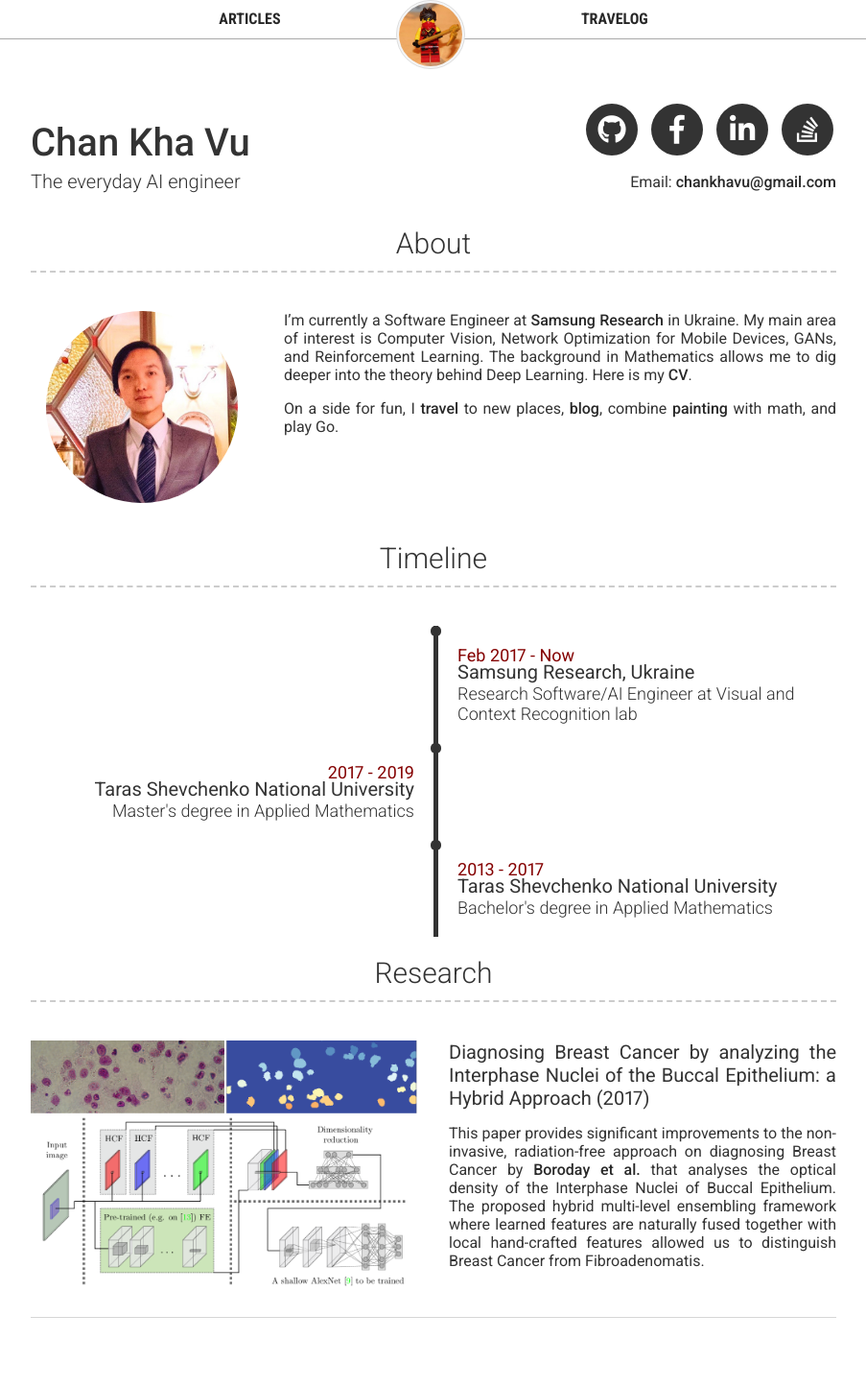
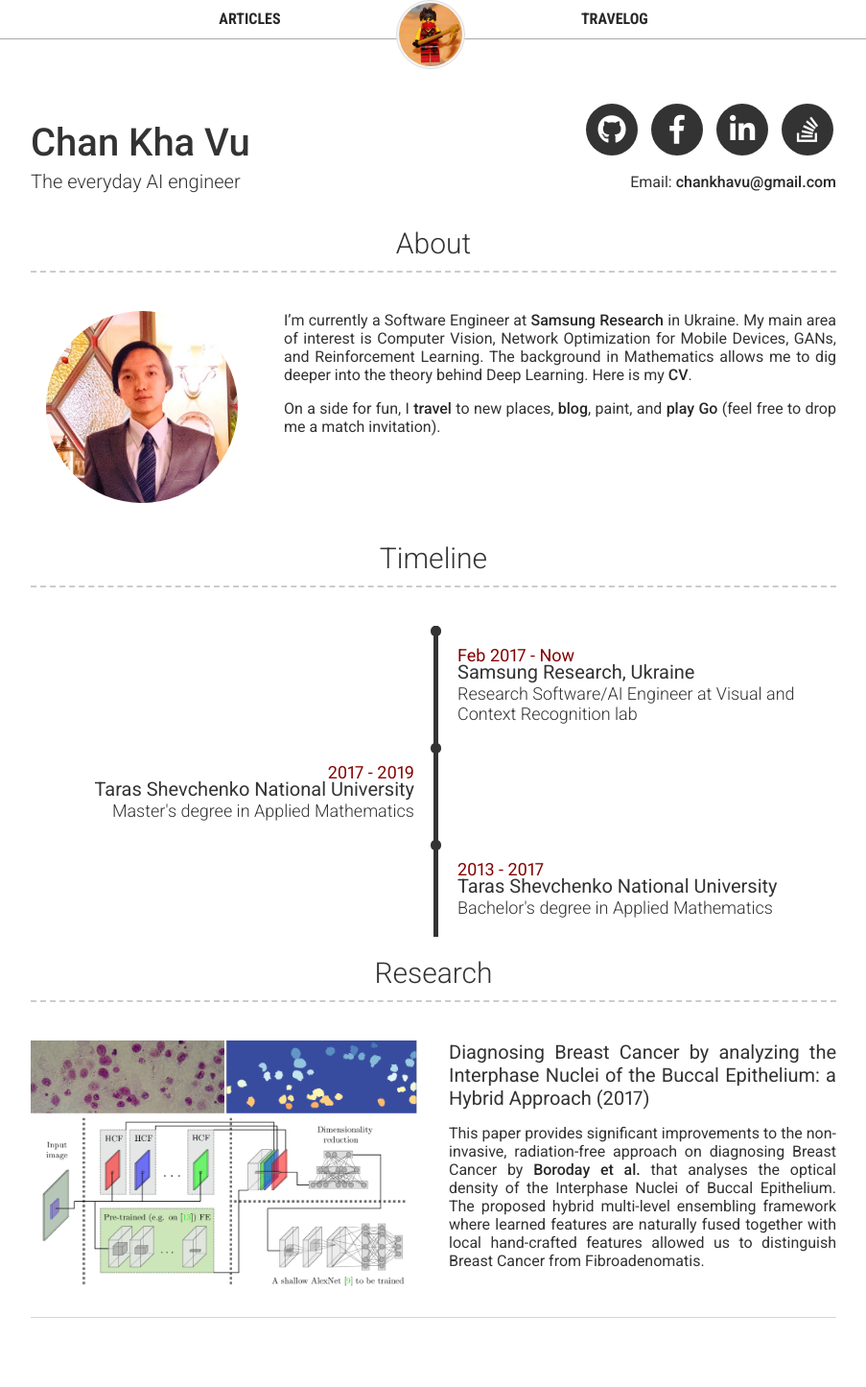
Before and after one commit to hav4ik/hav4ik.github.io, a Jekyll site: the page built from portfolio/index.html, in a window 1280 px wide. Shown: the whole page at 96% size, without its empty margins (188-1091 px from the left). Built offline with Jekyll 4.4.1, drawn with Linux system fonts in a browser that asks for light colours; nearby versions of some CDN libraries.

Commit message:
added ogs link

```diff
--- a/portfolio/sections/about.md
+++ b/portfolio/sections/about.md
@@ -3,10 +3,11 @@
 My main area of interest is Computer Vision, Network Optimization for Mobile Devices, GANs, and Reinforcement Learning.
 The background in Mathematics allows me to dig deeper into the theory behind Deep Learning. Here is my [CV][cv].
 
-On a side for fun, I [travel][travelog] to new places, [blog][blog], combine [painting][gallery] with math, and play Go.
+On a side for fun, I [travel][travelog] to new places, [blog][blog], paint, and [play Go][ogs] (feel free to drop me a match invitation).
 
 [srk]: https://research.samsung.com/srk
 [cv]: #
 [travelog]: /travelog
 [blog]: /articles
+[ogs]: https://online-go.com/user/view/178130
 [gallery]: #
```
